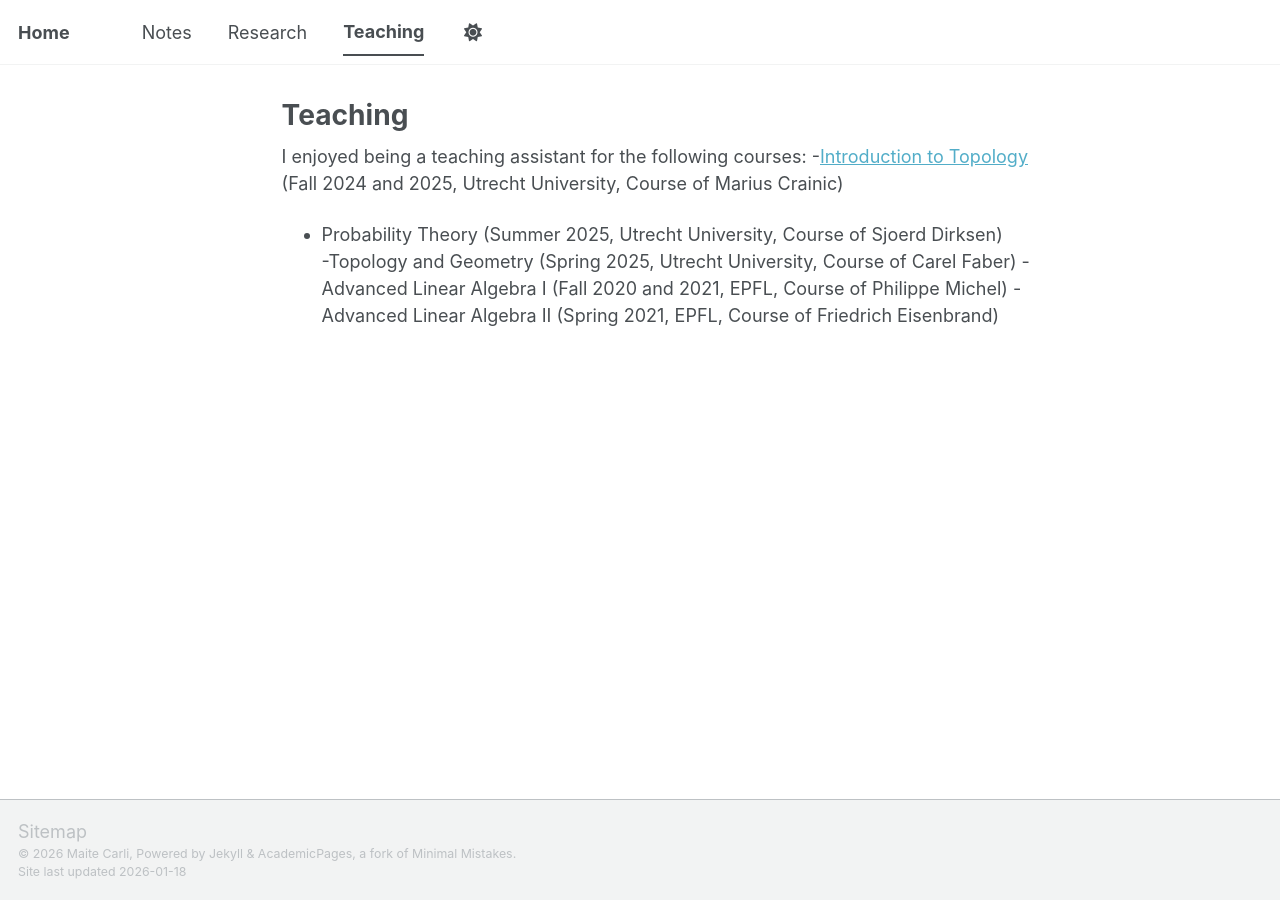
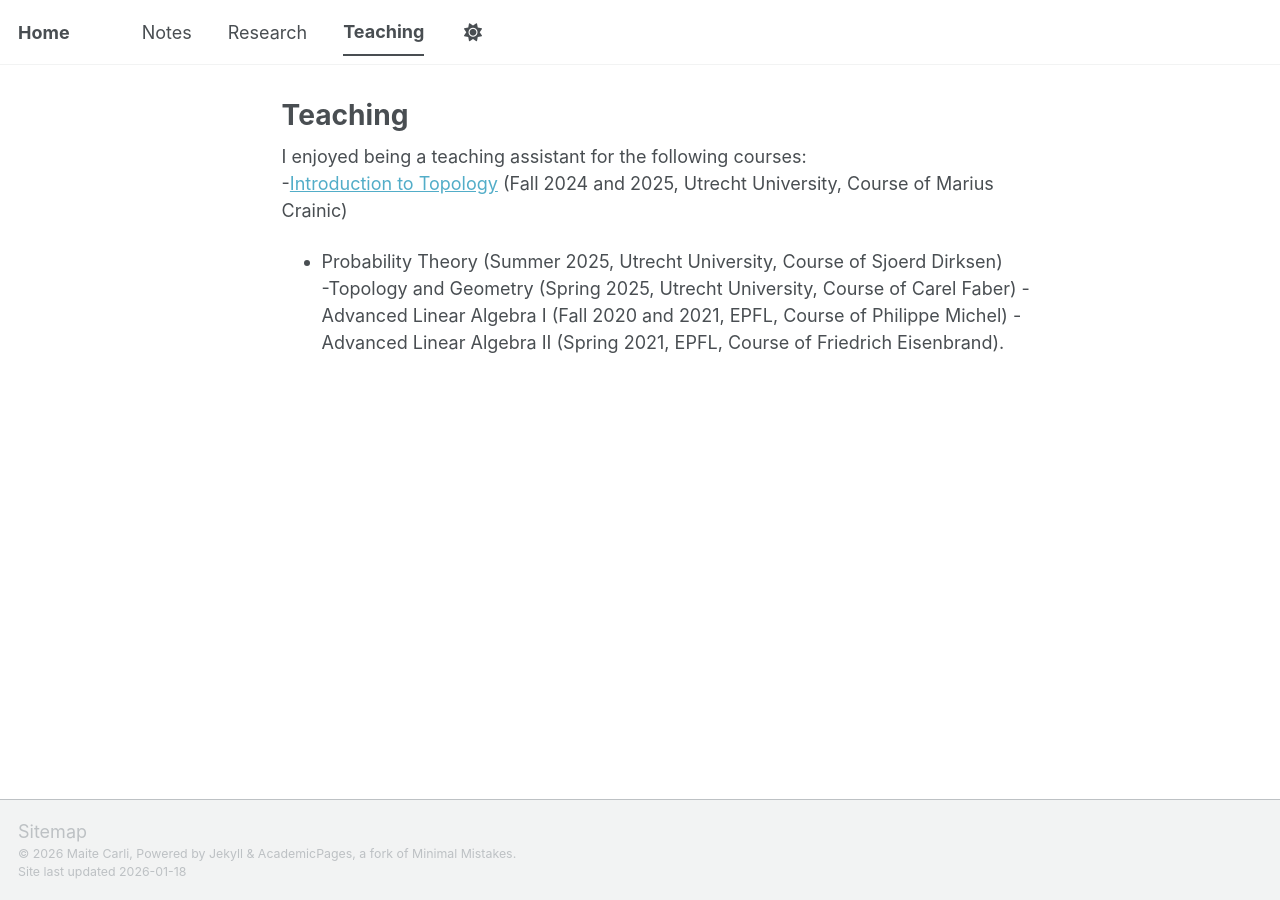
Before and after one commit to Maite-Carli/Maite-Carli.github.io, a Jekyll site: the page built from _pages/teachingtemp.md, in a window 1280 px wide. Built offline with Jekyll 4.4.1, drawn with Linux system fonts in a browser that asks for light colours; a script bundle is joined from its source files by our own code; library files that are not in the unit come from our copies.

```diff
--- a/_pages/teachingtemp.md
+++ b/_pages/teachingtemp.md
@@ -8,4 +8,4 @@ I enjoyed being a teaching assistant for the following courses:
 - Probability Theory (Summer 2025, Utrecht University, Course of Sjoerd Dirksen)
 -Topology and Geometry (Spring 2025, Utrecht University, Course of Carel Faber)
 -Advanced Linear Algebra I (Fall 2020 and 2021, EPFL, Course of Philippe Michel)
--Advanced Linear Algebra II (Spring 2021, EPFL, Course of Friedrich Eisenbrand)
+-Advanced Linear Algebra II (Spring 2021, EPFL, Course of Friedrich Eisenbrand).
```
